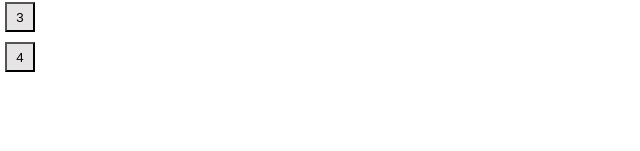
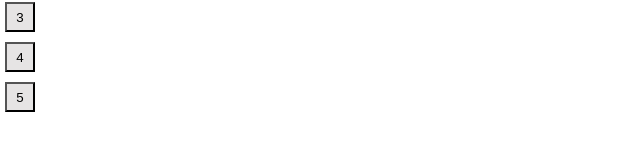
Before and after one commit to swapnilRahangdale/my-app, a React (Create React App) app: page / in a window 1280 px wide. Shown: the part 175-326 px from the top of the page, without its empty margins (0-640 px from the left). Built offline with nearby package versions, Linux system fonts and the light colour scheme.

Commit message:
1st change

```diff
--- a/src/components/Cal/Cal.js
+++ b/src/components/Cal/Cal.js
@@ -7,7 +7,8 @@ const Cal = () => {
         {value : 1, btFun: () => {console.log(1)}},
         {value : 2, btFun: () => {console.log(2)}},
         {value : 3, btFun: () => {console.log(3)}},
-        {value : 4, btFun: () => {console.log(4)}}
+        {value : 4, btFun: () => {console.log(4)}},
+        {value : 5, btFun: () => {console.log(5)}}
     ];
 
   return (
```
